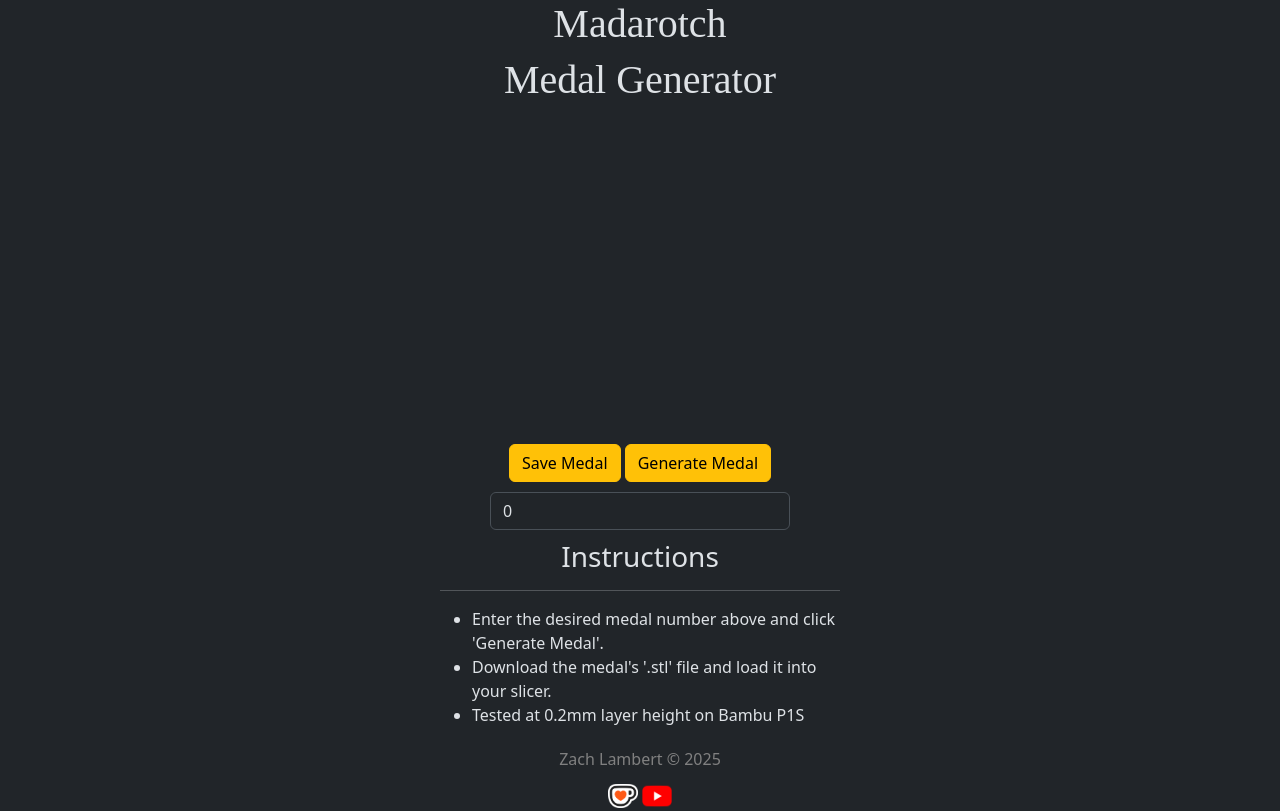
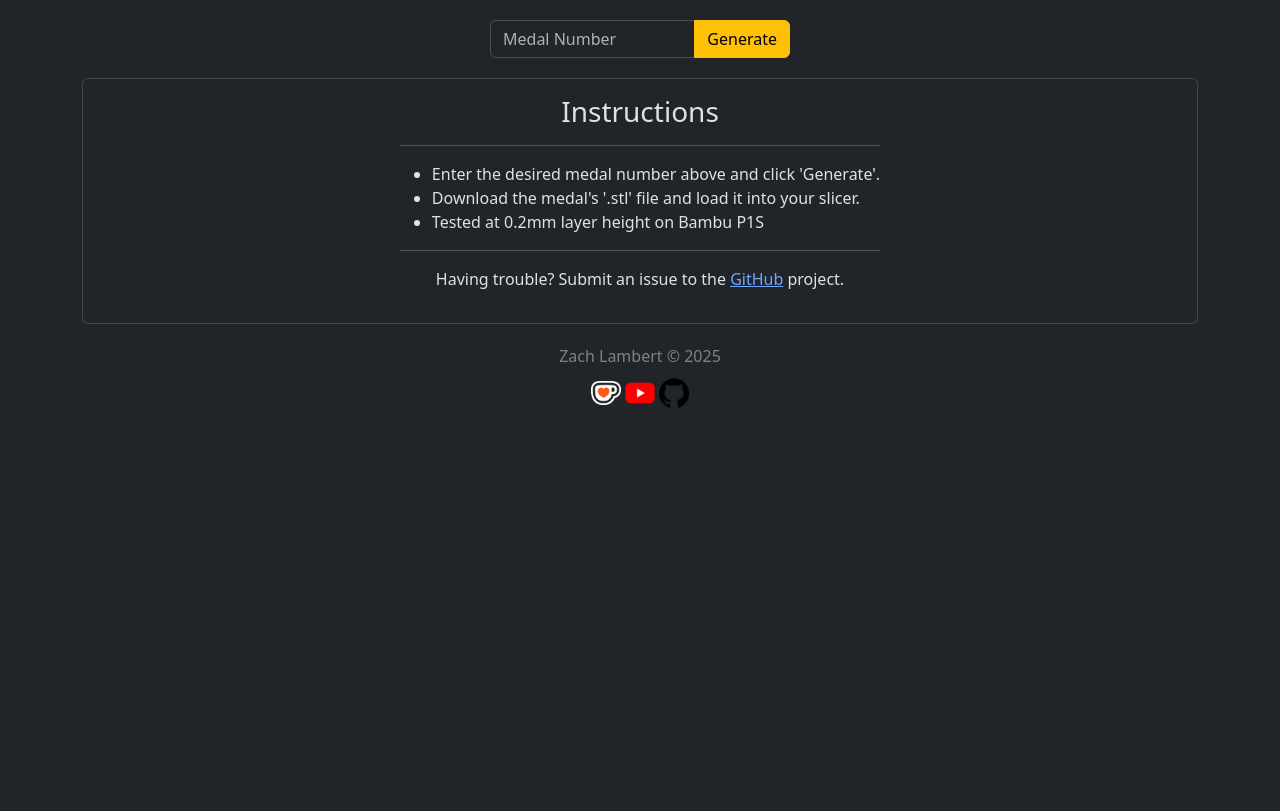
Before and after one commit to zarcha/medal-generator, a Svelte app: page / in a window 1280 px wide. Built offline with nearby package versions, Linux system fonts and the light colour scheme; a web font is replaced by a local one.

Commit message:
update with three

```diff
--- a/src/App.svelte
+++ b/src/App.svelte
@@ -4,17 +4,27 @@
   import Instructions from "./components/Instructions.svelte";
   import Footer from "./components/Footer.svelte";
   import ModelRender from "./components/ModelRender.svelte";
+  import Loading from "./components/Loading.svelte";
 
   let number = $state(0);
+  let generating = $state(false);
 </script>
 
 <main class="container">
-  <Title />
+  <MedalNumber bind:value={number} bind:generating={generating} />
+  {#if !generating && number !== 0}
   <ModelRender value={number}/>
-  <MedalNumber bind:value={number} />
+  {:else if generating && number !== 0}
+  <Loading bind:generating={generating} />
+  {/if}
   <Instructions />
   <Footer />
 </main>
 
 <style>
+
+  main {
+    padding-top: 20px;
+  }
+
 </style>
--- a/src/components/Footer.svelte
+++ b/src/components/Footer.svelte
@@ -7,8 +7,9 @@
         <span>Zach Lambert © 2025</span>
     </div>
     <div class="margin-top">
-        <a href="https://ko-fi.com/zarch" target="_blank"><img class="kofi" src="images/kofi_symbol.png" title="Zach Lambert's Ko-Fi" alt="Kofi"/></a>
-        <a href="https://www.youtube.com/@zarcha" target="_blank"><img class="kofi" src="images/youtube.png" title="Zach Lambert's Youtube" alt="Youtube"/></a>
+        <a href="https://ko-fi.com/zarch" target="_blank"><img src="images/kofi_symbol.png" title="Zach Lambert's Ko-Fi" alt="Kofi"/></a>
+        <a href="https://www.youtube.com/@zarcha" target="_blank"><img src="images/youtube.png" title="Zach Lambert's Youtube" alt="Youtube"/></a>
+        <a href="https://github.com/zarcha/medal-generator" target="_blank"><img src="images/github.png" title="Zach Lambert's GitHub" alt="GitHub"/></a>
     </div>
 </div>
 
--- a/src/components/Instructions.svelte
+++ b/src/components/Instructions.svelte
@@ -2,25 +2,35 @@
 
 </script>
 
-<div>
+<div class="card instructions-container">
+    <div class="card-body instructions-body">
         <h3>Instructions</h3>
         <hr />
         <ul>
-        <li>Enter the desired medal number above and click 'Generate Medal'.</li>
+            <li>Enter the desired medal number above and click 'Generate'.</li>
             <li>Download the medal's '.stl' file and load it into your slicer.</li>
             <li>Tested at 0.2mm layer height on Bambu P1S</li>
         </ul>
+        <hr />
+        <p>Having trouble? Submit an issue to the <a href="https://github.com/zarcha/medal-generator/issues" target="_blank">GitHub</a> project.</p>
+    </div>
 </div>
 
 <style>
-    div {
-        width: 400px;
+    .instructions-container {
+        margin-bottom: 20px;
+    }
+
+    .instructions-body {
         margin-left: auto;
         margin-right: auto;
-        margin-bottom: 20px;
     }
 
     h3 {
         text-align: center;
     }
+
+    p {
+        text-align: center;
+    }
 </style>
--- /dev/null
+++ b/src/components/Loading.svelte
@@ -0,0 +1,23 @@
+<script>
+    import {onMount} from "svelte";
+
+    let { generating = $bindable() } = $props();
+
+    onMount(() => {
+        setTimeout(() => {
+            generating = false;
+        }, 2000)
+    });
+</script>
+
+<div class="progress margin-bottom">
+    <div class="progress-bar progress-bar-striped progress-bar-animated" style="width:100%">
+        Generating...
+    </div>
+</div>
+
+<style>
+    .margin-bottom {
+        margin-bottom: 20px;
+    }
+</style>
--- a/src/components/MedalNumber.svelte
+++ b/src/components/MedalNumber.svelte
@@ -1,14 +1,23 @@
 <script>
-    let { value = $bindable() } = $props();
+    let { value = $bindable(), generating = $bindable() } = $props();
     let valid = $state(true);
+    let tmpValue = $state()
 
     function inputValidation(){
         valid = value <= 255 && value >= 0;
     }
+
+    function generate(){
+        generating = true;
+        value = tmpValue;
+    }
 </script>
 
 <div>
-    <input type="number" class="form-control {valid ? '' : 'is-invalid'}" bind:value={value} oninput={inputValidation}>
+    <div class="input-group mb-3">
+        <input type="number" class="form-control {valid ? '' : 'is-invalid'}" bind:value={tmpValue} oninput={inputValidation} placeholder="Medal Number">
+        <button class="btn btn-warning" onclick={generate}>Generate</button>
+    </div>
 </div>
 
 <style>
@@ -16,6 +25,6 @@
         width: 300px;
         margin-left: auto;
         margin-right: auto;
-        margin-bottom: 10px;
+        margin-bottom: 20px;
     }
 </style>
--- a/src/components/ModelRender.svelte
+++ b/src/components/ModelRender.svelte
@@ -3,6 +3,7 @@
     import * as THREE from 'three';
     import { STLLoader } from 'three/examples/jsm/loaders/STLLoader';
     import { STLExporter} from "three/addons";
+    import {onMount} from "svelte";
 
     let { value } = $props();
     let generating = $state(false);
@@ -17,6 +18,7 @@
         camera = new THREE.PerspectiveCamera(75, 300 / 300, .1, 1000);
         renderer = new THREE.WebGLRenderer({ antialias: true, alpha: true });
         renderer.setClearColor(0x000000, 0);
+        renderer.setPixelRatio(window.devicePixelRatio);
         const canvas = document.getElementById('canvas');
         renderer.setSize(canvas.offsetWidth, canvas.offsetHeight);
         canvas.innerHTML = '';
@@ -95,29 +97,28 @@
             generating = false;
         }
     }
+
+    onMount(() => {
+        generateMedal();
+    });
 </script>
 
-<div class="medal-container">
-
-    <div id="canvas">
-        {#if generating}
-            <div>Generating Medal...</div>
-        {/if}
+<div class="card medal-container">
+    <div class="card-body">
+        <div id="canvas"></div>
+        <button class="btn btn-warning" onclick={exportSceneToSTL}>Save Medal</button>
     </div>
-    <button class="btn btn-warning" onclick={exportSceneToSTL}>Save Medal</button>
-    <button class="btn btn-warning" onclick={generateMedal}>Generate Medal</button>
 </div>
 
 <style>
     .medal-container {
         text-align: center;
         margin-bottom: 10px;
-        border-radius: 50px;
-    }
 
-    #canvas {
-        width: 300px;
-        height: 300px;
-        margin: 10px auto;
+        #canvas {
+            width: 300px;
+            height: 300px;
+            margin: 10px auto;
+        }
     }
 </style>
```
Also changed, not shown: public/images/github.png (added). Lines whose indentation alone changed are shown as unchanged.
